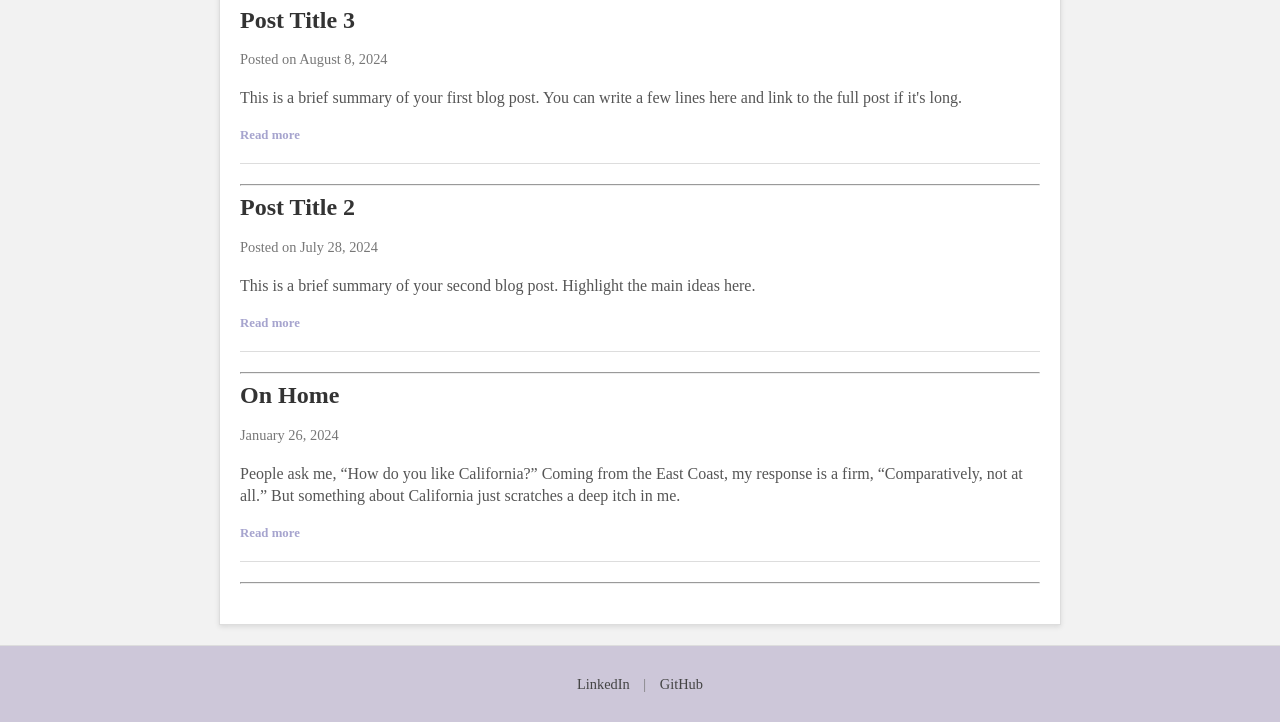
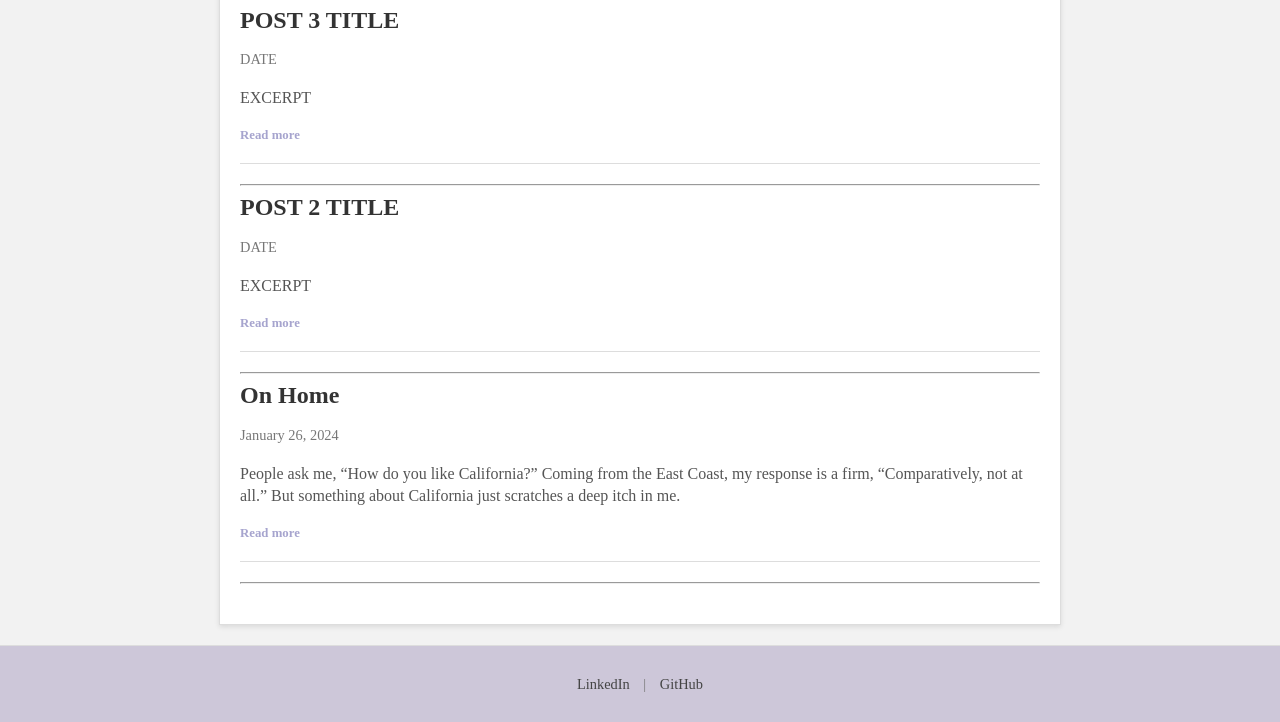
Before and after one commit to nadahameed/Website, a plain HTML site: page blog.html in a window 1280 px wide. Shown: the part 227-949 px from the top of the page. Drawn offline with Linux system fonts and the light colour scheme.

Commit message:
minor text edits

```diff
--- a/blog.html
+++ b/blog.html
@@ -32,17 +32,17 @@
                 <h2>Blog</h2>
                 <!-- Blog post 3 -->
                 <div class="blog-post">
-                    <h3>Post Title 3</h3>
-                    <p class="date">Posted on August 8, 2024</p>
-                    <p class="excerpt">This is a brief summary of your first blog post. You can write a few lines here and link to the full post if it's long.</p>
+                    <h3>POST 3 TITLE</h3>
+                    <p class="date">DATE</p>
+                    <p class="excerpt">EXCERPT</p>
                     <a href="/posts/post3.html" class="read-more">Read more</a>
                 </div>
                 <hr>
                 <!-- Blog post 2 -->
                 <div class="blog-post">
-                    <h3>Post Title 2</h3>
-                    <p class="date">Posted on July 28, 2024</p>
-                    <p class="excerpt">This is a brief summary of your second blog post. Highlight the main ideas here.</p>
+                    <h3>POST 2 TITLE</h3>
+                    <p class="date">DATE</p>
+                    <p class="excerpt">EXCERPT</p>
                     <a href="/posts/post2.html" class="read-more">Read more</a>
                 </div>
                 <hr>
```
Also changed, not shown: projects.html (+1 -1 lines).
